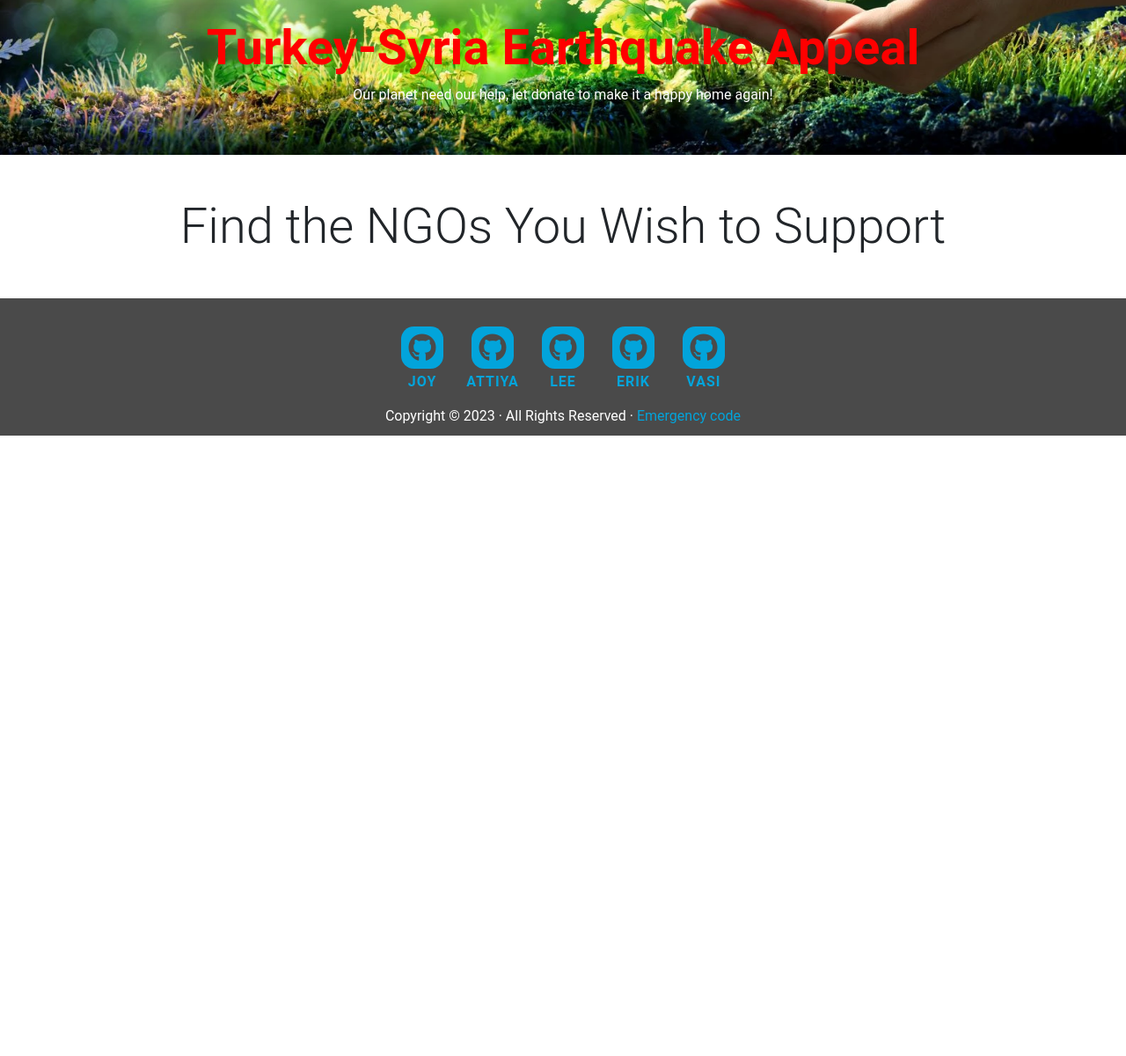
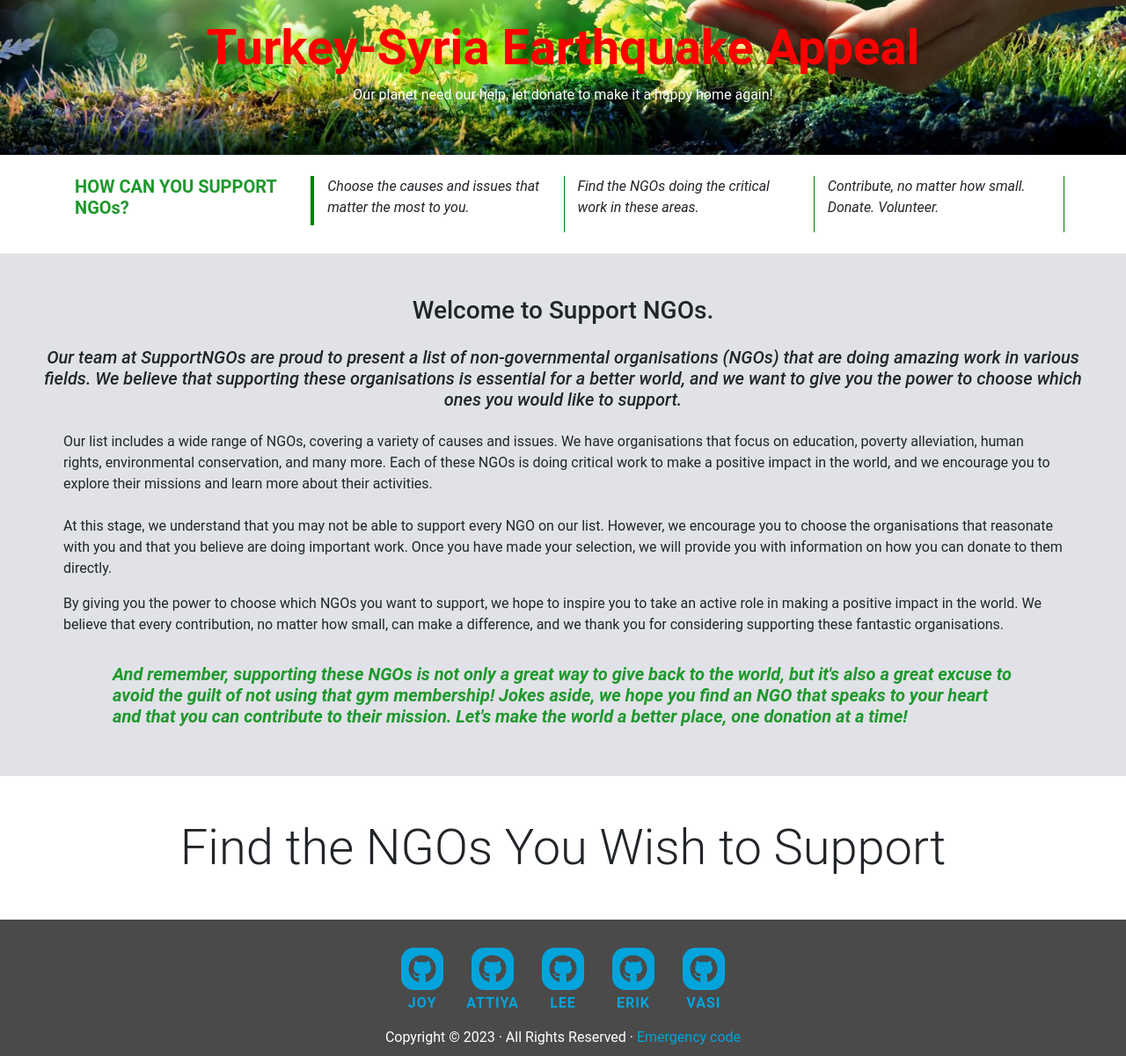
Before and after one commit to Lee-moran/emergency-code, a Django app: page / in a window 1280 px wide. Shown: the part 549-1749 px from the top of the page at 88% size. Before the commit the page ends 1044 px from the top, so only its background shows below. Run offline with Django 3.2, Linux system fonts and the light colour scheme; parts of the project's set-up code (start-up, migrations or seed data) failed here and were passed over; some libraries are stand-ins or nearby versions.

Commit message:
Added featured post to home page, great write-up, Vasi!

```diff
--- a/home/templates/home/index.html
+++ b/home/templates/home/index.html
@@ -80,6 +80,57 @@
             <span class="sr-only">Next</span>
         </button>
     </div>
+    <!-- FOUR COLUMNS HIGHLIGHT BAR -->
+    <div class="container mt-4">
+        <div class="row align-items-start grid-divider">
+            <div class="col vertical-line-right">
+                <p class="font-weight-bold h5 text-green">HOW CAN YOU SUPPORT NGOs?</p>
+            </div>
+            <div class="col vertical-line-left">
+                <p class=""><em>Choose the causes and issues that matter the most to you.</em></p>
+            </div>
+            <div class="col vertical-line-left">
+                <p class=""><em>Find the NGOs doing the critical work in these areas.</em></p>
+            </div>
+            <div class="col vertical-line-left">
+                <p class=""><em>Contribute, no matter how small. Donate. Volunteer.</em></p>
+            </div>
+        </div>
+    </div>
+    <!-- FEATURED POST AREA -->
+    <div class="featured-bg mt-4 pb-5">
+        <h3 class="text-center pt-5">Welcome to Support NGOs.</h3>
+        <div class="featured-post pt-3">
+            <p class="text-center h5"><em>Our team at SupportNGOs are proud to present a list of non-governmental organisations (NGOs) that are doing
+               amazing work in various fields. We believe that supporting these organisations is essential for a better world,
+               and we want to give you the power to choose which ones you would like to support.</em>
+            </p>
+        </div>
+        <div class="featured-post-body pt-3">
+            <p>Our list includes a wide range of NGOs, covering a variety of causes and issues. We have organisations that focus on education, poverty alleviation,
+                human rights, environmental conservation, and many more. Each of these NGOs is doing critical work to make a positive impact in the world, and
+                we encourage you to explore their missions and learn more about their activities.
+            </p>
+        </div>
+        <div class="featured-post-body pt-2">
+            <p>At this stage, we understand that you may not be able to support every NGO on our list. However, we encourage you to choose the organisations that
+                reasonate with you and that you believe are doing important work. Once you have made your selection, we will provide you with information on
+                how you can donate to them directly.
+            </p>
+        </div>
+        <div class="featured-post-body pt-">
+            <p>By giving you the power to choose which NGOs you want to support, we hope to inspire you to take an active role in making a positive impact in the world.
+                We believe that every contribution, no matter how small, can make a difference, and we thank you for considering supporting these fantastic organisations.
+            </p>
+        </div>
+        <div class="featured-post-closing pt-3">
+            <p class="h5 font-weight-bold text-green"><em>And remember, supporting these NGOs is not only a great way to give back to the world, but it's also a great excuse
+                to avoid the guilt of not using that gym membership! Jokes aside, we hope you find an NGO that speaks to your heart and that you can contribute to their mission.
+                Let's make the world a better place, one donation at a time!</em>
+            </p>
+        </div>
+    </div>
+
 
     <!-- NGO CATEGORIES AREA -->
     <div class="text-center mt-5">
--- a/home/views.py
+++ b/home/views.py
@@ -1,6 +1,5 @@
 import re
 from django.shortcuts import render
-from ngos.models import Category
 from django.views.generic import TemplateView
 from django.contrib.auth.views import PasswordChangeView
 from django.shortcuts import render, get_object_or_404
@@ -14,7 +13,6 @@ from django.views.generic import DetailView
 from .models import SubscribedUsers, Profile
 from .forms import EditProfileForm, PasswordChangingForm
 from ngos.models import Category, NonGovernmentOrg
-from ngos.models import Category
 
 
 def index(request):
--- a/static/css/base.css
+++ b/static/css/base.css
@@ -224,7 +224,7 @@ a {
   text-decoration: none !important;
 }
 
-/* -------------------------------- Hero Section Styling */
+/* -------------------------------- Home Page Hero Section Styling */
 .carousel-img {
     height: 38rem;
 }
@@ -243,6 +243,42 @@ a {
     align-items:first baseline;
     margin: 2rem auto;
     color: var(--primary-color);
+}
+
+/* -------------------------------- Highlights Section Below Hero Styling */
+.vertical-line-right {
+  border-right: 4px solid green;
+  height: auto;
+
+}
+
+.vertical-line-left {
+  border-right: 1px solid green;
+  height: auto;
+
+}
+
+/* -------------------------------- Highlights Section Below Hero Styling */
+.featured-bg {
+  background-color: #e1e2e7;
+}
+
+.featured-post {
+  display: flex;
+  margin-right: 3rem;
+  margin-left: 3rem;
+}
+
+.featured-post-body {
+  display: flex;
+  margin-right: 4.5rem;
+  margin-left: 4.5rem;
+}
+
+.featured-post-closing {
+  display: flex;
+  margin-right: 8rem;
+  margin-left: 8rem;
 }
 
 /* -------------------------------- Categories Cards Styling */
@@ -281,7 +317,6 @@ a.category-badge > span.badge:hover {
   color: black !important;
   border: 1px solid black;
 }
-
 
 /* ------------------------------- bootstrap toasts */
 .message-container {
```
